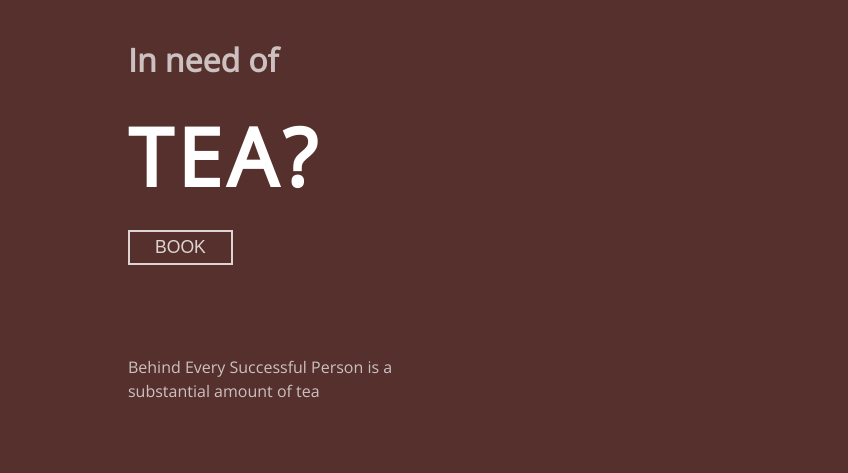
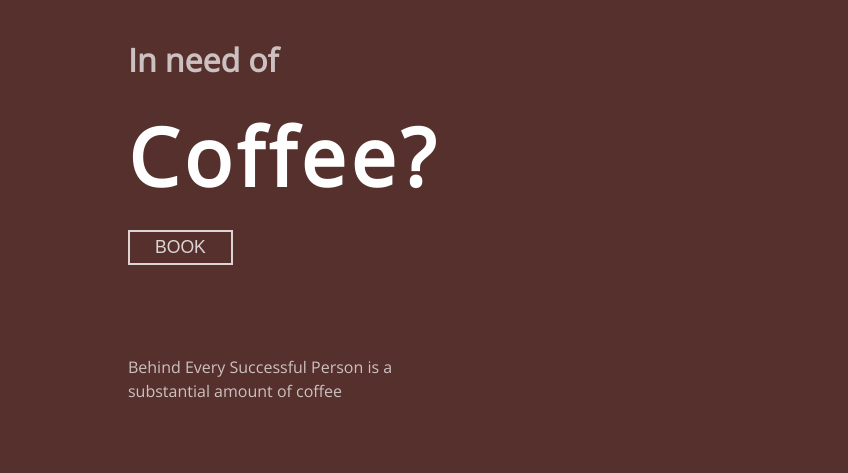
Before and after one commit to ceeriil/coffee-website, a plain HTML site: page index.html in a window 1280 px wide. Shown: the part 170-643 px from the top of the page, 0-848 px from the left. Drawn offline with nearby package versions, Linux system fonts and the light colour scheme; grey boxes are pictures that could not be loaded.

Commit message:
Reverting back to initial commit

```diff
--- a/index.html
+++ b/index.html
@@ -38,11 +38,11 @@
         <div class="content">
           <div class="container">
             <h3>In need of</h3>
-            <h1>TEA?</h1>
+            <h1>Coffee?</h1>
             <button class="btn">Book</button>
             <p>
               Behind Every Successful Person is a <br />
-              substantial amount of tea
+              substantial amount of coffee
             </p>
             <p>
               Good Coffee Lorem ipsum dolor sit, amet consectetur <br />
```
